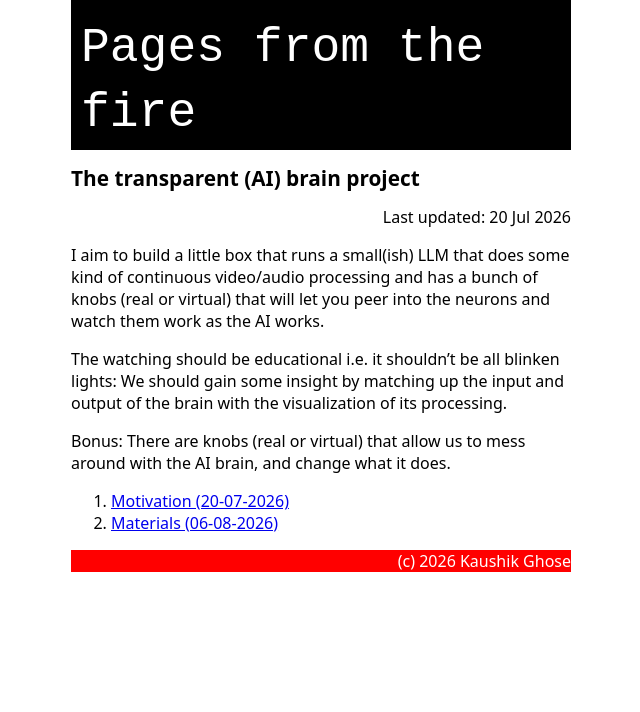
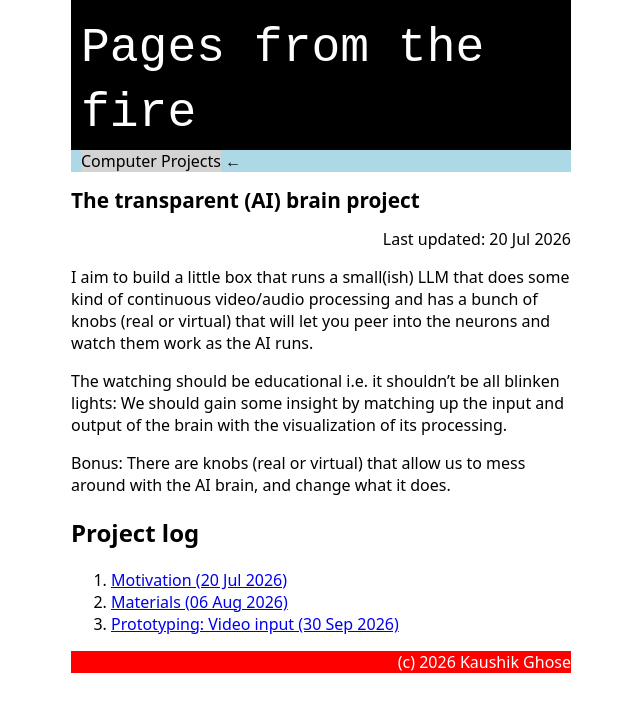
Before and after one commit to kghose/kghose.github.io, a Jekyll site: the page built from computer-projects/genai-sbc/README.md, in a window 1280 px wide. Shown: the top 712 px of the page, without its empty margins (319-959 px from the left). Built offline with Jekyll 4.4.1, drawn with Linux system fonts in a browser that asks for light colours; a script that is not in the unit is left out.

Commit message:
Gen AI project ...

```diff
--- a/computer-projects/genai-sbc/README.md
+++ b/computer-projects/genai-sbc/README.md
@@ -1,13 +1,13 @@
 ---
 layout: page
 title: The transparent (AI) brain project
-permalink: /genai-expt/
+permalink: /computer-projects/genai-sbc/
 last_modified_at: 20-07-2026
 ---
 
 I aim to build a little box that runs a small(ish) LLM that does some kind of
 continuous video/audio processing and has a bunch of knobs (real or virtual)
-that will let you peer into the neurons and watch them work as the AI works.
+that will let you peer into the neurons and watch them work as the AI runs.
 
 The watching should be educational i.e. it shouldn't be all blinken lights: We
 should gain some insight by matching up the input and output of the brain with
@@ -17,10 +17,13 @@ Bonus: There are knobs (real or virtual) that allow us to mess around with the
 AI brain, and change what it does.
 
 
+## Project log
+
 <ol>
+  {% assign dir = "/computer-projects/genai-sbc/" %}
   {% for p in site.pages %}
-    {% if p.dir == "/genai-expt/" and p.name != "README.md" %}
-      <li><a href="{{ p.url | relative_url }}">{{ p.title }} ({{ p.last_modified_at }})</a></li>
+    {% if p.dir == dir and p.name != "README.md" %}
+      <li><a href="{{ p.url | relative_url }}">{{ p.title }} ({{ p.last_modified_at | date_to_string }})</a></li>
     {% endif %}
   {% endfor %}
 </ol>
```
Also changed, not shown: computer-projects/genai-sbc/00000.md (+1 -1 lines), computer-projects/genai-sbc/00001.md (+1 -1 lines), computer-projects/genai-sbc/00002.md (added, +11 -0 lines).
